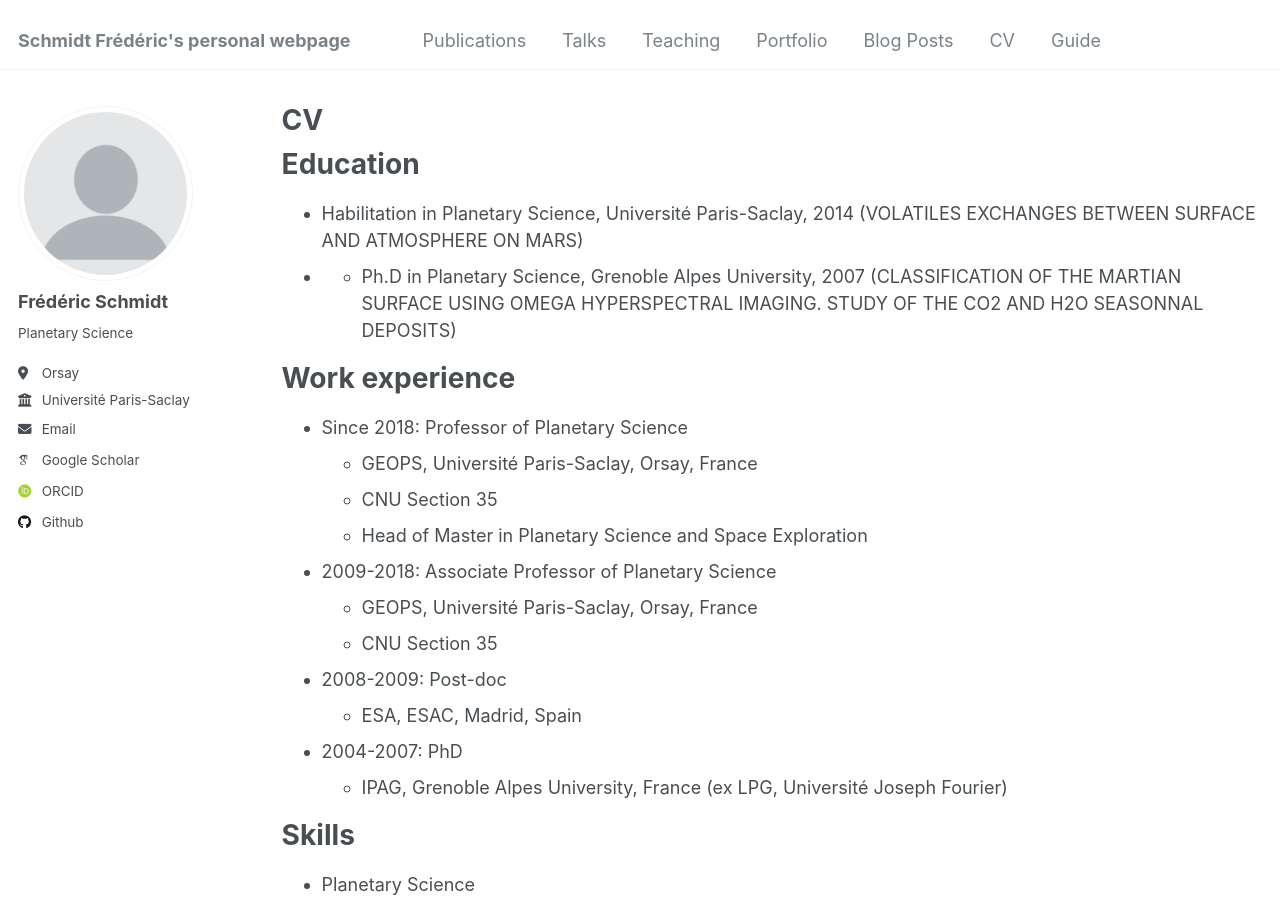
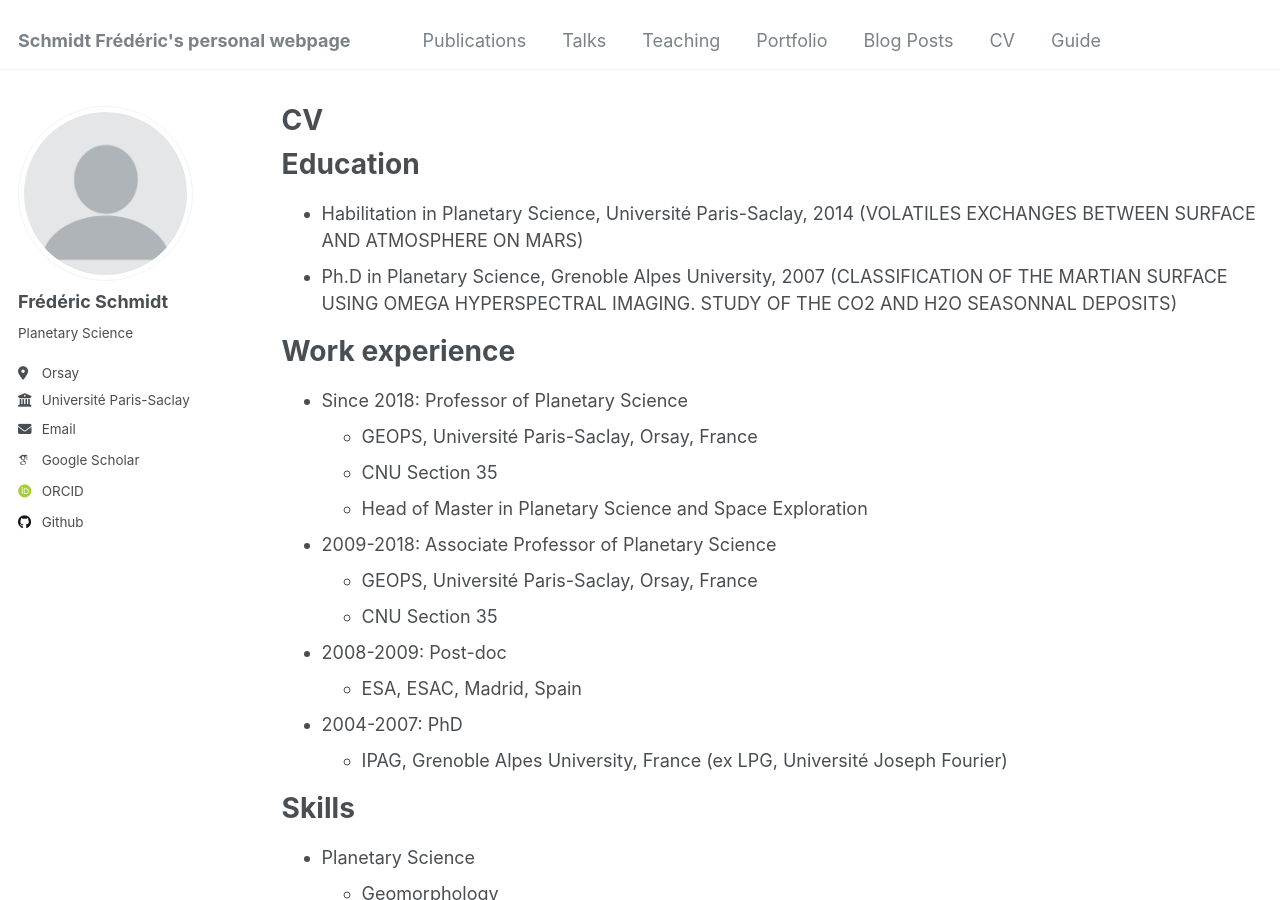
Before and after one commit to fredericschmidt/fredericschmidt.github.io, a Jekyll site: the page built from _pages/cv.md, in a window 1280 px wide and 900 px high. Built offline with Jekyll 4.4.1, drawn with Linux system fonts in a browser that asks for light colours; some web fonts are replaced.

Commit message:
Update cv.md

```diff
--- a/_pages/cv.md
+++ b/_pages/cv.md
@@ -12,7 +12,7 @@
 Education
 ======
 * Habilitation in Planetary Science, Université Paris-Saclay, 2014 (VOLATILES EXCHANGES BETWEEN SURFACE AND ATMOSPHERE ON MARS)
-* * Ph.D in Planetary Science, Grenoble Alpes University, 2007 (CLASSIFICATION OF THE MARTIAN SURFACE USING OMEGA HYPERSPECTRAL IMAGING. STUDY OF THE CO2 AND H2O SEASONNAL DEPOSITS)
+* Ph.D in Planetary Science, Grenoble Alpes University, 2007 (CLASSIFICATION OF THE MARTIAN SURFACE USING OMEGA HYPERSPECTRAL IMAGING. STUDY OF THE CO2 AND H2O SEASONNAL DEPOSITS)
 
 Work experience
 ======
```
